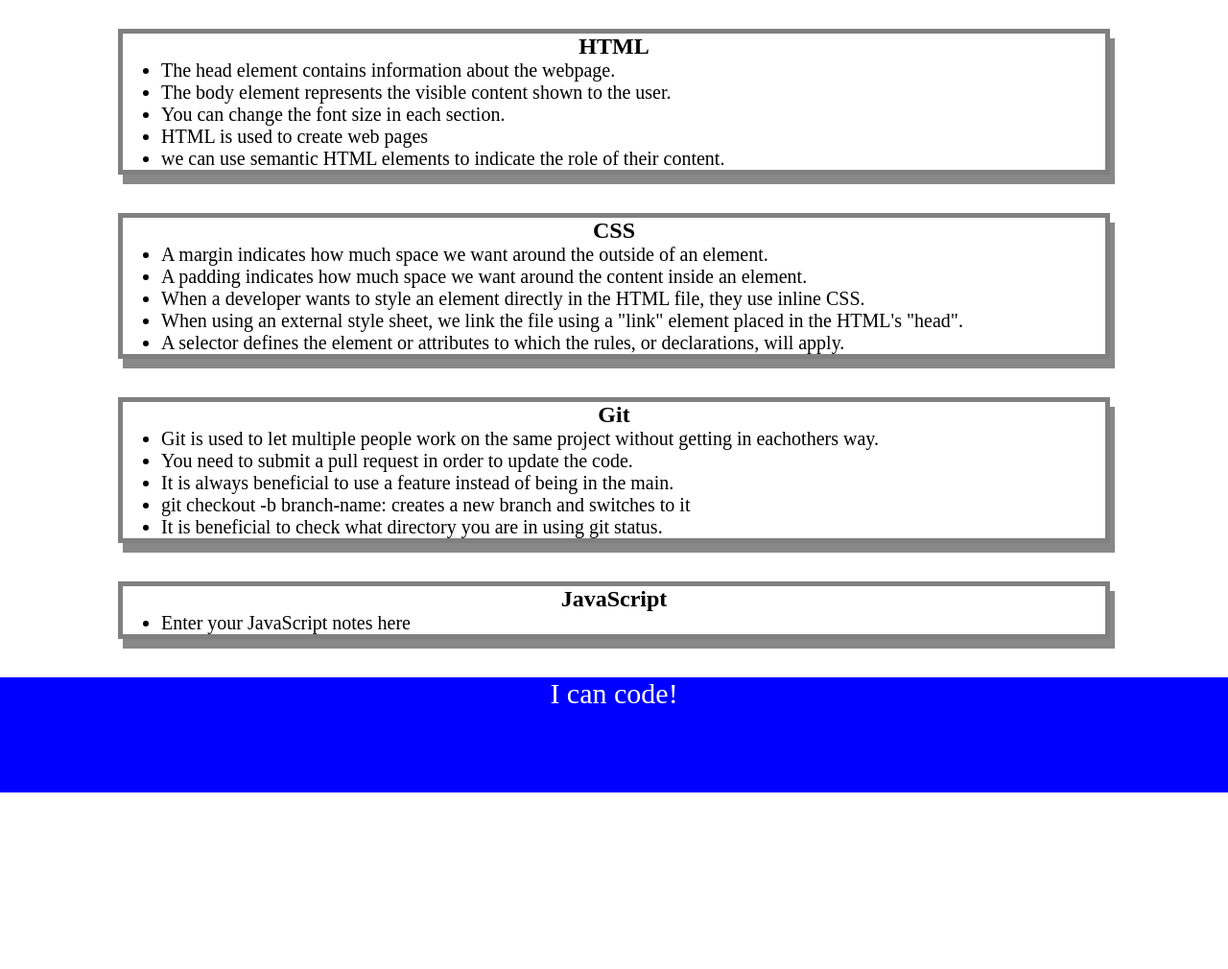
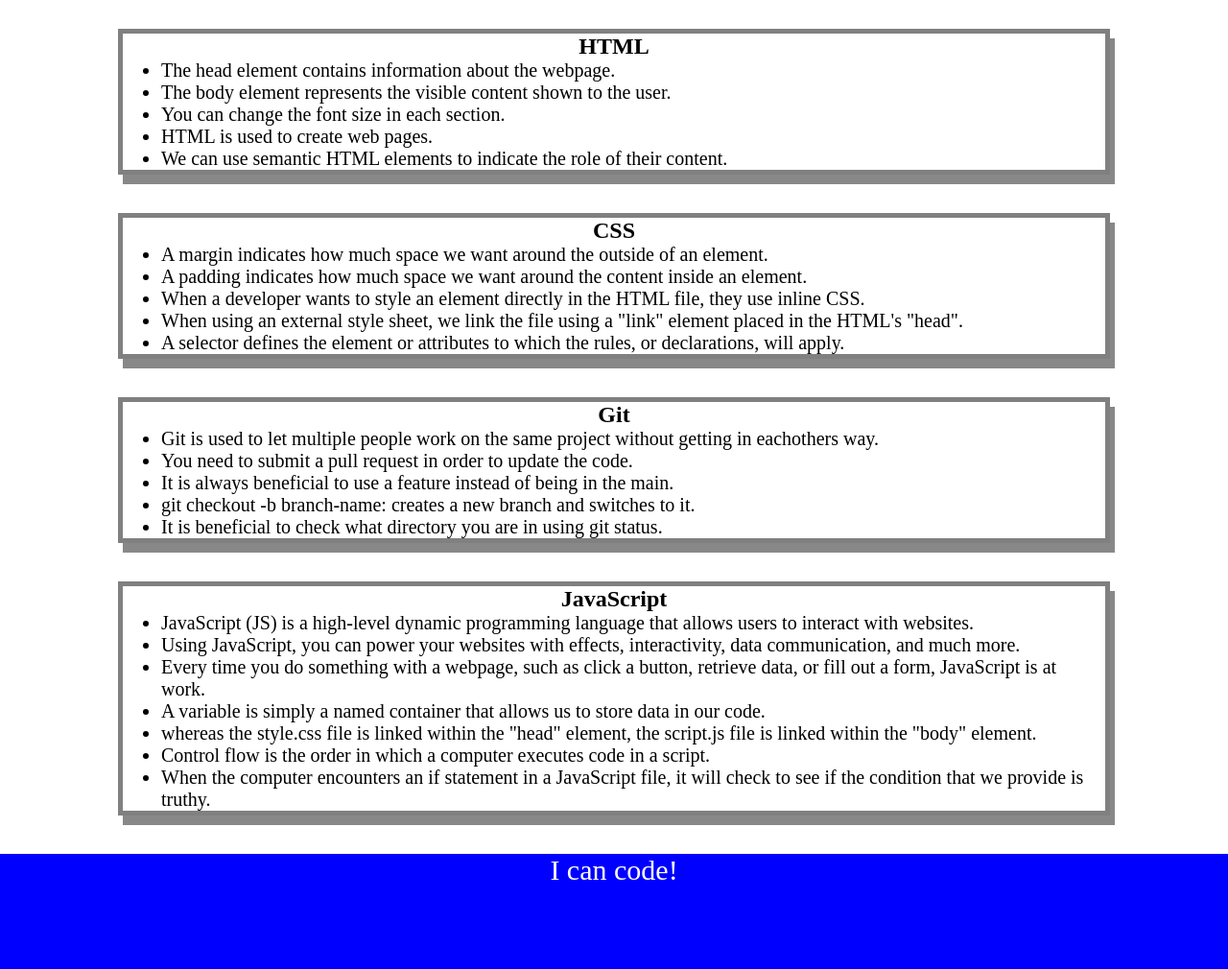
Before and after one commit to Lehrer16/prework-study-guide, a plain HTML site: page prework-study-guide/index.html in a window 1280 px wide. Shown: the part 130-1140 px from the top of the page at 96% size. Before the commit the page ends 956 px from the top, so only its background shows below. Drawn offline with Linux system fonts and the light colour scheme.

Commit message:
<added js file>

```diff
--- /dev/null
+++ b/prework-study-guide/assets/script.js
@@ -0,0 +1,21 @@
+/*
+
+if (topic === 'HTML') {
+  console.log("Let's study HTML!");
+} else if (topic === 'CSS') {
+  console.log("Let's study CSS!");
+} else if (topic === 'Git') {
+  console.log("Let's study Git!");
+} else if (topic === 'JavaScript') {
+  console.log("Let's study JavaScript!");
+} else {
+  console.log('Please try again!');
+}
+
+*/
+
+const topics = ['HTML', 'CSS', 'Git', 'JavaScript'];
+
+for(let x = 0; x < topics.length; x++) {
+ console.log(topics[x]);
+}
--- a/prework-study-guide/index.html
+++ b/prework-study-guide/index.html
@@ -11,6 +11,7 @@
     <header id="top">
       <h1>Prework Study Guide</h1>
       <img src="./assets/bowtie-cat.png" alt="Profile image of cat wearing a bow tie." />
+      <h2>✨ Open the Console to See What's Happening ✨</h2>
     </header>
     <main>
       <section class="card" id="html-section">
@@ -19,8 +20,8 @@
           <li>The head element contains information about the webpage.</li>
           <li>The body element represents the visible content shown to the user.</li>
           <li>You can change the font size in each section.</li>
-          <li>HTML  is used to create web pages</li>
-          <li>we can use semantic HTML elements to indicate the role of their content.</li>
+          <li>HTML  is used to create web pages.</li>
+          <li>We can use semantic HTML elements to indicate the role of their content.</li>
         </ul>
       </section>
 
@@ -41,7 +42,7 @@
           <li>Git is used to let multiple people work on the same project without getting in eachothers way.</li>
           <li>You need to submit a pull request in order to update the code.</li>
           <li>It is always beneficial to use a feature instead of being in the main.</li>
-          <li>git checkout -b branch-name: creates a new branch and switches to it</li>
+          <li>git checkout -b branch-name: creates a new branch and switches to it.</li>
           <li>It is beneficial to check what directory you are in using git status.</li>
         </ul>
       </section>
@@ -49,7 +50,13 @@
       <section class="card" id="javascript-section">
         <h2>JavaScript</h2>
         <ul>
-          <li>Enter your JavaScript notes here</li>
+          <li>JavaScript (JS) is a high-level dynamic programming language that allows users to interact with websites.</li>
+          <li>Using JavaScript, you can power your websites with effects, interactivity, data communication, and much more.</li>
+          <li>Every time you do something with a webpage, such as click a button, retrieve data, or fill out a form, JavaScript is at work.</li>
+          <li>A variable is simply a named container that allows us to store data in our code.</li>
+          <li>whereas the style.css file is linked within the "head" element, the script.js file is linked within the "body" element.</li>
+          <li>Control flow is the order in which a computer executes code in a script.</li>
+          <li>When the computer encounters an if statement in a JavaScript file, it will check to see if the condition that we provide is truthy.</li>
         </ul>
       </section>
     </main>
@@ -57,5 +64,6 @@
     <footer>
       <p>I can code!</p>
     </footer>
+    <script src="./assets/script.js"></script>
   </body>
 </html>
```
